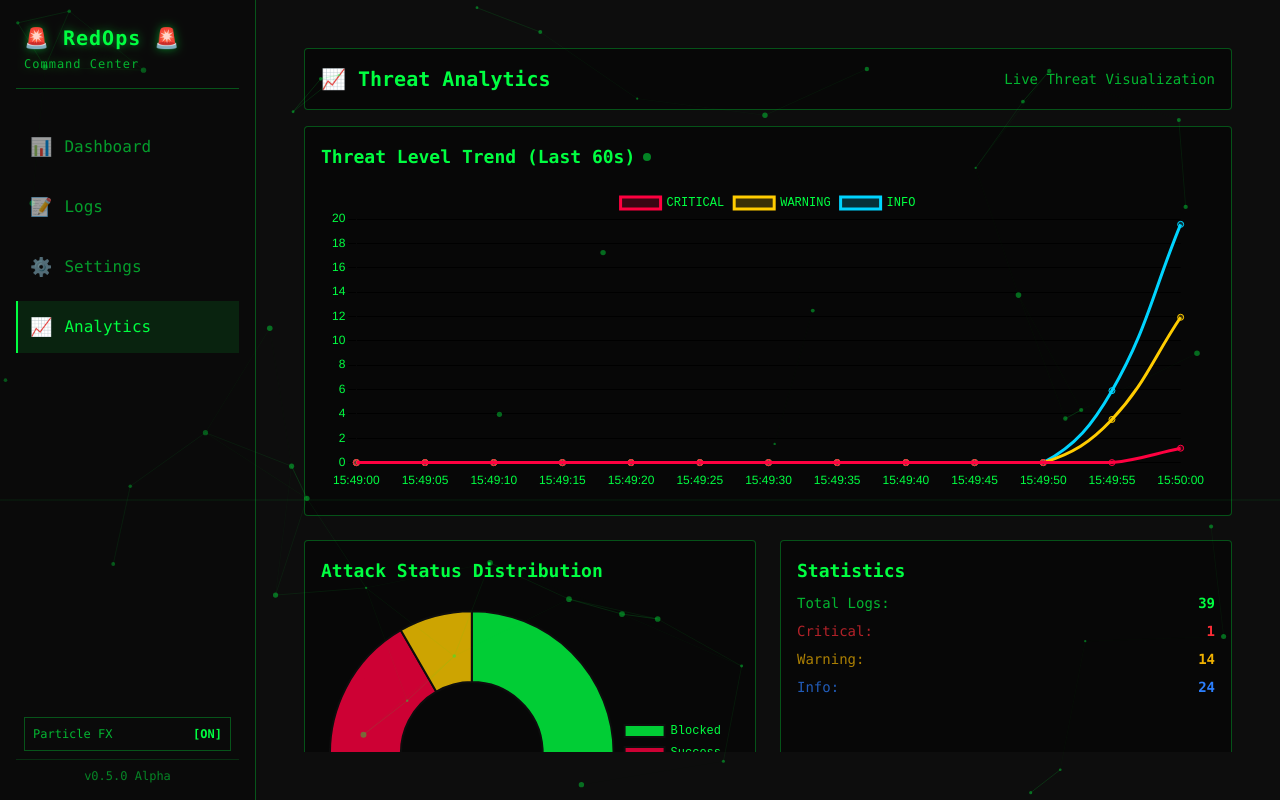
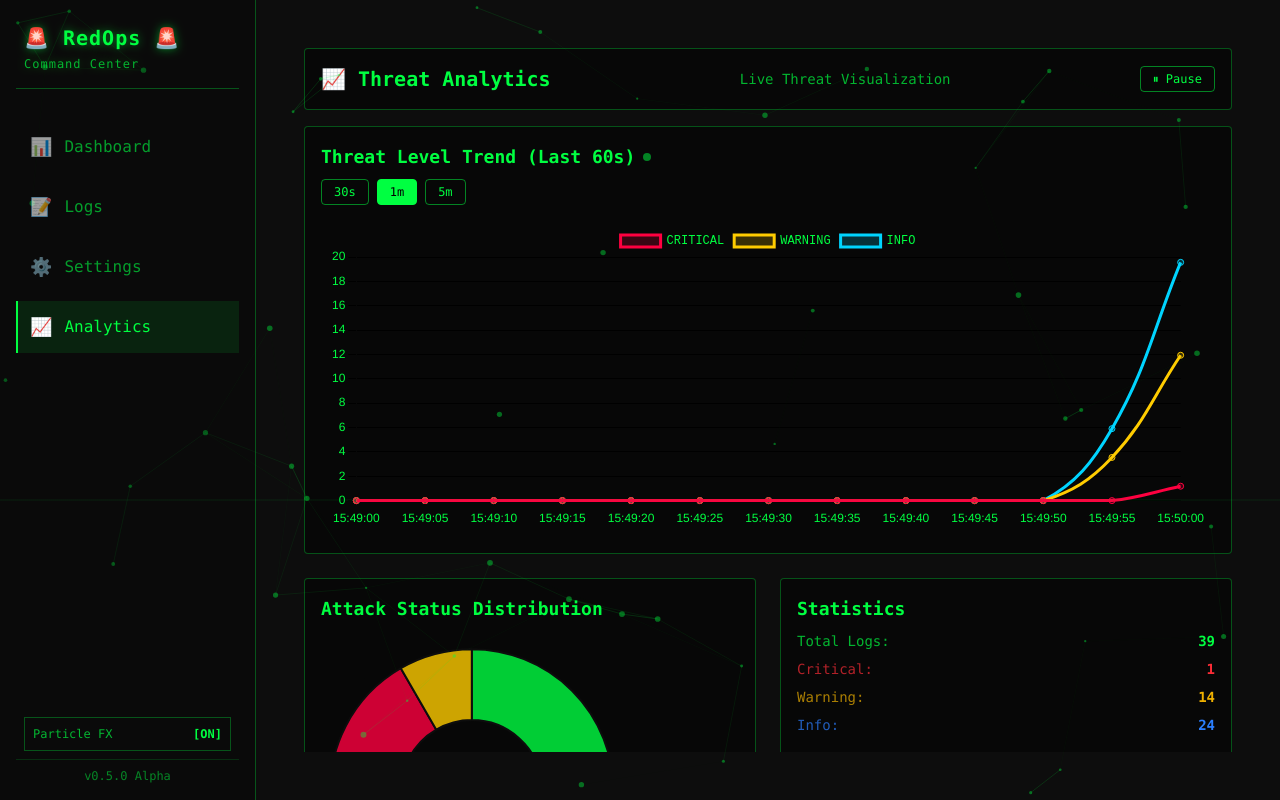
Before and after one commit to CalvinChiu1009/redops-terminal-ui, a Vue app: page /analytics in a window 1280 px wide. Built offline with nearby package versions, Linux system fonts and the light colour scheme.

Commit message:
feat: 🎸 Add graph Time scale, pause button

```diff
--- a/src/composables/useChartData.ts
+++ b/src/composables/useChartData.ts
@@ -3,12 +3,15 @@ import { computed } from "vue";
 import type { AttackLog } from "@/types/attack";
 import type { ChartData } from "chart.js";
 
-export function useChartData(logs: AttackLog[]) {
+export function useChartData(
+  logs: AttackLog[],
+  timeWindowSeconds: number = 60,
+) {
   // --- 1. 趨勢圖資料 (Line Chart) ---
   const trendData = computed<ChartData<"line">>(() => {
     // 找出目前時間 (以 5秒 為一個區間)
     const now = Date.now();
-    const timeWindow = 60 * 1000; // 顯示最近 60 秒
+    const timeWindow = timeWindowSeconds * 1000; // 顯示最近 60 秒
     const interval = 5 * 1000; // 每 5 秒一個點
 
     // 初始化 buckets (最近 12 個 5秒區間)
--- a/src/views/AnalyticsView.vue
+++ b/src/views/AnalyticsView.vue
@@ -1,16 +1,46 @@
 <script setup lang="ts">
+import { ref, computed } from "vue";
 import { storeToRefs } from "pinia";
 import { useAttackStore } from "@/stores/attackStore";
 import { useChartData } from "@/composables/useChartData";
 import ThreatTrendChart from "@/components/analytics/ThreatTrendChart.vue";
 import AttackDistribution from "@/components/analytics/AttackDistribution.vue";
+import type { AttackLog } from "@/types/attack";
 
 // 從 Pinia store 取得 logs
 const attackStore = useAttackStore();
 const { logs } = storeToRefs(attackStore);
 
-// 使用 useChartData 處理資料
-const { trendData, distributionData } = useChartData(logs.value);
+const timeWindow = ref(60);
+const timeOptions = [30, 60, 300];
+const isPaused = ref(false);
+const frozenLogs = ref<AttackLog[]>([]);
+
+// 當暫停時，使用凍結的資料；否則使用即時資料
+const activeLogs = computed(() =>
+  isPaused.value ? frozenLogs.value : logs.value,
+);
+
+// [FIXED] 使用 computed 讓圖表資料能響應變化
+const chartDataComputed = computed(() =>
+  useChartData(activeLogs.value, timeWindow.value),
+);
+
+// useChartData 回傳的 trendData 和 distributionData 已經是 computed
+// 所以這裡直接取出即可
+const trendData = computed(() => chartDataComputed.value.trendData.value);
+const distributionData = computed(
+  () => chartDataComputed.value.distributionData.value,
+);
+
+// 切換暫停/恢復
+const togglePause = () => {
+  if (!isPaused.value) {
+    // 暫停：儲存當前 logs
+    frozenLogs.value = [...logs.value];
+  }
+  isPaused.value = !isPaused.value;
+};
 </script>
 
 <template>
@@ -21,6 +51,19 @@ const { trendData, distributionData } = useChartData(logs.value);
     >
       <h2 class="text-xl font-bold">📈 Threat Analytics</h2>
       <div class="text-sm opacity-70">Live Threat Visualization</div>
+
+      <!-- [NEW] 暫停按鈕 -->
+      <button
+        @click="togglePause"
+        class="px-3 py-1 text-xs font-mono rounded border transition-all duration-200"
+        :class="
+          isPaused
+            ? 'bg-terminal-green text-black border-terminal-green'
+            : 'border-terminal-green/50 text-terminal-green hover:border-terminal-green'
+        "
+      >
+        {{ isPaused ? "▶ Resume" : "⏸ Pause" }}
+      </button>
     </div>
 
     <!-- 圖表區域 -->
@@ -38,6 +81,21 @@ const { trendData, distributionData } = useChartData(logs.value);
               class="w-2 h-2 bg-terminal-green rounded-full animate-pulse"
             ></span>
           </h3>
+          <div class="flex gap-2 mb-3">
+            <button
+              v-for="option in timeOptions"
+              :key="option"
+              @click="timeWindow = option"
+              :class="
+                timeWindow === option
+                  ? 'bg-terminal-green text-black border-terminal-green'
+                  : 'border-terminal-green/50 text-terminal-green hover:border-terminal-green'
+              "
+              class="px-3 py-1 text-xs font-mono rounded border transition-all duration-200"
+            >
+              {{ option < 60 ? `${option}s` : `${option / 60}m` }}
+            </button>
+          </div>
           <div
             v-if="logs.length < 10"
             class="h-64 flex items-center justify-center text-terminal-green/50"
```
